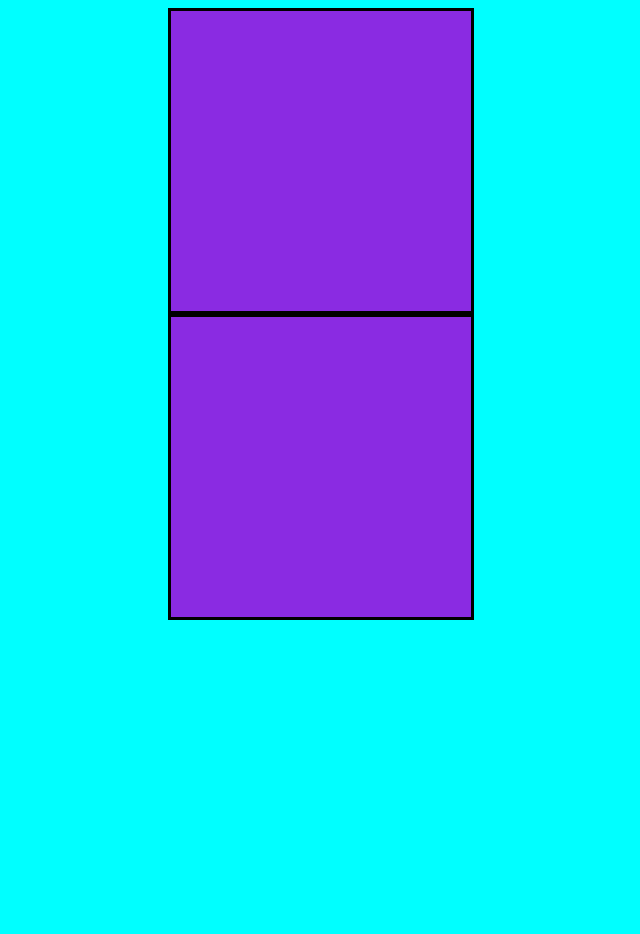
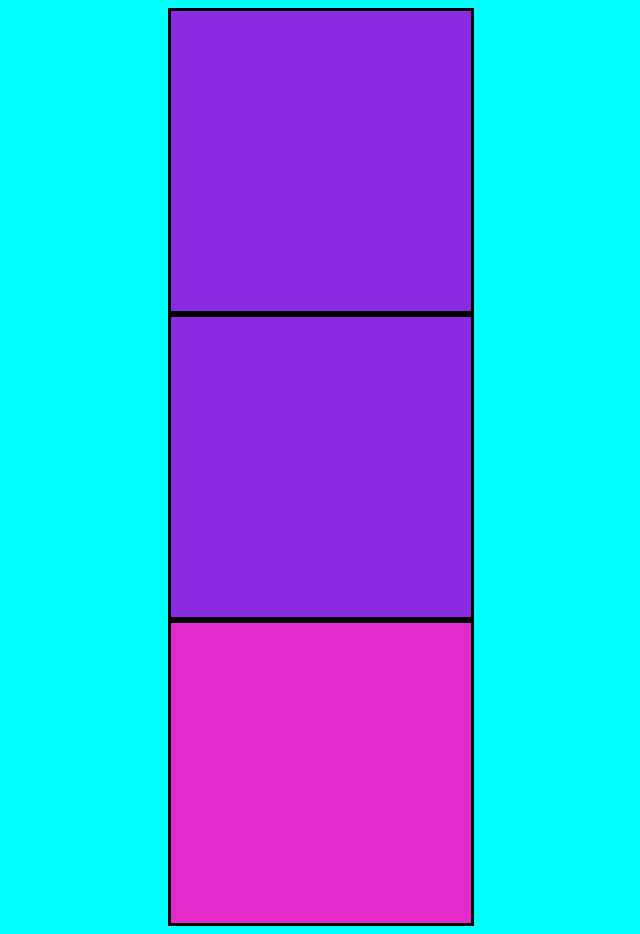
Before and after one commit to guilhermeoliveiraleite/aula_33.2, a plain HTML site: page index.html in a window 1280 px wide. Shown: the whole page, without its empty margins (319-959 px from the left). Before the commit the page ends 800 px from the top, so only its background shows below. Drawn offline with Linux system fonts and the light colour scheme.

Commit message:
atualizacao 2

```diff
--- a/css/estilo.css
+++ b/css/estilo.css
@@ -9,3 +9,10 @@ body{
     height: 300px;
     margin: auto;
 }
+.box2{
+    background-color: rgb(226, 43, 202);
+    border: solid;
+    width: 300px;
+    height: 300px;
+    margin: auto;
+}
--- a/index.html
+++ b/index.html
@@ -10,6 +10,7 @@
     <div>
         <div class="box"></div>
          <div class="box"></div>
+         <div class="box2"></div>
     </div>
 </body>
 </html>
```
